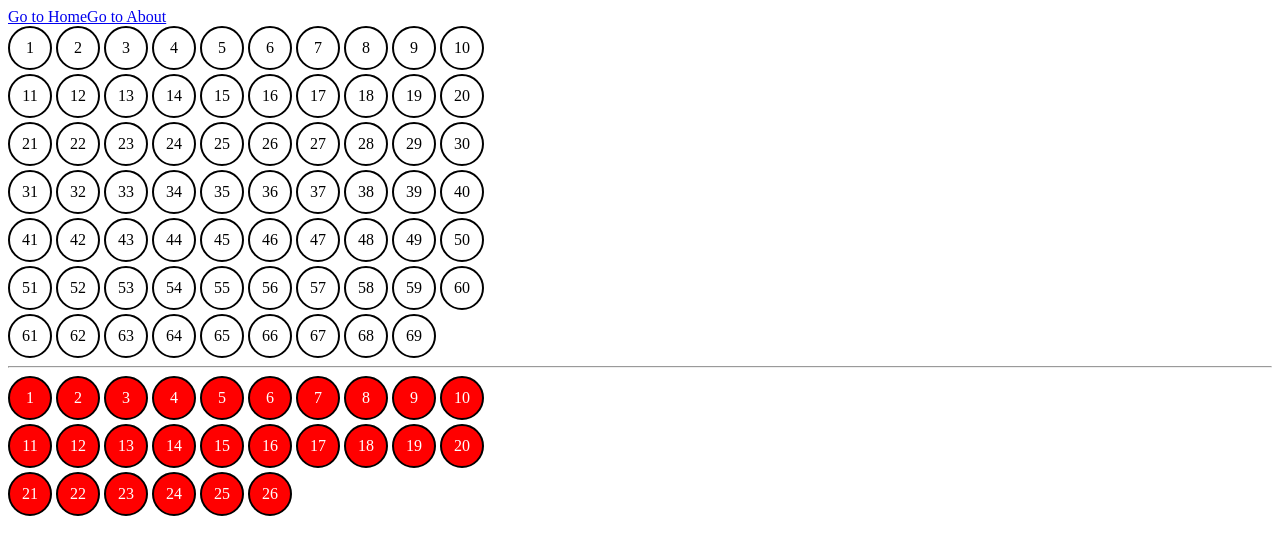
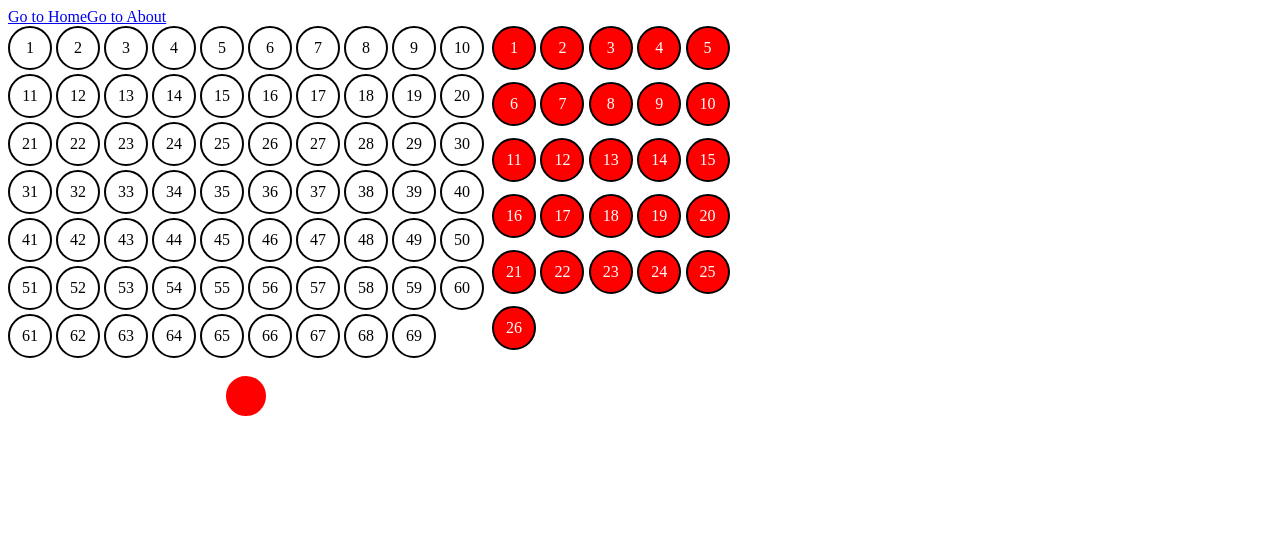
Before and after one commit to Merk42/lottery, a Vue app: page / in a window 1280 px wide. Shown: the top 554 px of the page. Built offline with nearby package versions, Linux system fonts and the light colour scheme.

Commit message:
preview and layouts

```diff
--- a/src/components/CheckEntry.vue
+++ b/src/components/CheckEntry.vue
@@ -5,14 +5,14 @@ import { ref, computed } from 'vue';
 
 
 const CURRENT_DRAWING:DRAWING = {
-    name: "Powerball",
+    name: "powerball",
     date: "2025-09-06",
     base: [11, 23, 44, 61, 62],
     extra: 17
 };
 
 const HOPES: PLAYER_ENTRIES = {
-    name: "Powerball",
+    name: "powerball",
     date: "2025-09-06",
     attempts: [
         {
--- a/src/components/EnterEntry.vue
+++ b/src/components/EnterEntry.vue
@@ -1,6 +1,7 @@
 <script setup lang="ts">
 import { computed, ref } from 'vue'
 import Result from './Result.vue';
+import type { ATTEMPT } from '../types';
 
 const HIGHEST = 69; // 70 for mega millions
 const BASELENGTH = 5;
@@ -17,12 +18,23 @@ const maxExtra = computed(() => {
     return extraNumber.value.length >= EXTRALENGTH;
 })
 
-const preview = computed(() => {
-    return baseNumbers.value.sort()
+const preview = computed<ATTEMPT>(() => {
+    return {
+        base:baseNumbers.value.sort(),
+        extra:extraNumber.value[0]
+    }
 })
+
+const DR = {
+    name:'powerball',
+    date: "2025-09-06",
+    base: [],
+    extra: 0
+}
 </script>
 <template>
-    <div class="base grid">
+    <div class="layout">
+<div class="base grid">
         <label class="ball" v-for="n in HIGHEST">
             {{ n }}
             <input
@@ -33,7 +45,6 @@ const preview = computed(() => {
                 v-model="baseNumbers" />
         </label>
     </div>
-    <hr></hr>
     <div class="extra grid">
         <label class="ball" v-for="n in EXTRAHIGHEST">
             {{ n }}
@@ -45,9 +56,21 @@ const preview = computed(() => {
                 v-model="extraNumber" />
         </label>
     </div>
+
+    <Result :drawing="DR" :attempt="preview"/>
+    </div>
+
+
 </template>
 
 <style scoped lang="css">
+.layout {
+    display: inline-grid;
+
+    gap:.5rem;
+}
+
+
 .grid {
     --_across:10;
     display:inline-grid;
@@ -78,7 +101,7 @@ const preview = computed(() => {
 }
 
 .ball:has(:checked) {
-    border-color:red;
+    outline:2px solid blue
 }
 input[type="checkbox"] {
     clip-path: inset(100%); /* Hides the element by clipping it entirely */
@@ -89,4 +112,12 @@ input[type="checkbox"] {
         --_size:1rem;
     }
 }
+@media screen and (width > 768px) {
+    .extra.grid{
+         --_across:5;
+    }
+    .layout{
+        grid-template-columns: 2fr 1fr;
+    }
+}
 </style>
--- a/src/components/Result.vue
+++ b/src/components/Result.vue
@@ -43,7 +43,7 @@ const basematched = computed(() => {
     outline: 2px solid blue;
 }
 
-.Powerball .extra {
+.powerball .extra {
     --_bg:red;
     --_color:white;
 }
@@ -55,6 +55,7 @@ div {
     display:flex;
     gap:.25rem;
     margin-block:.5rem;
+    justify-content: center;
 }
 
 </style>
```
